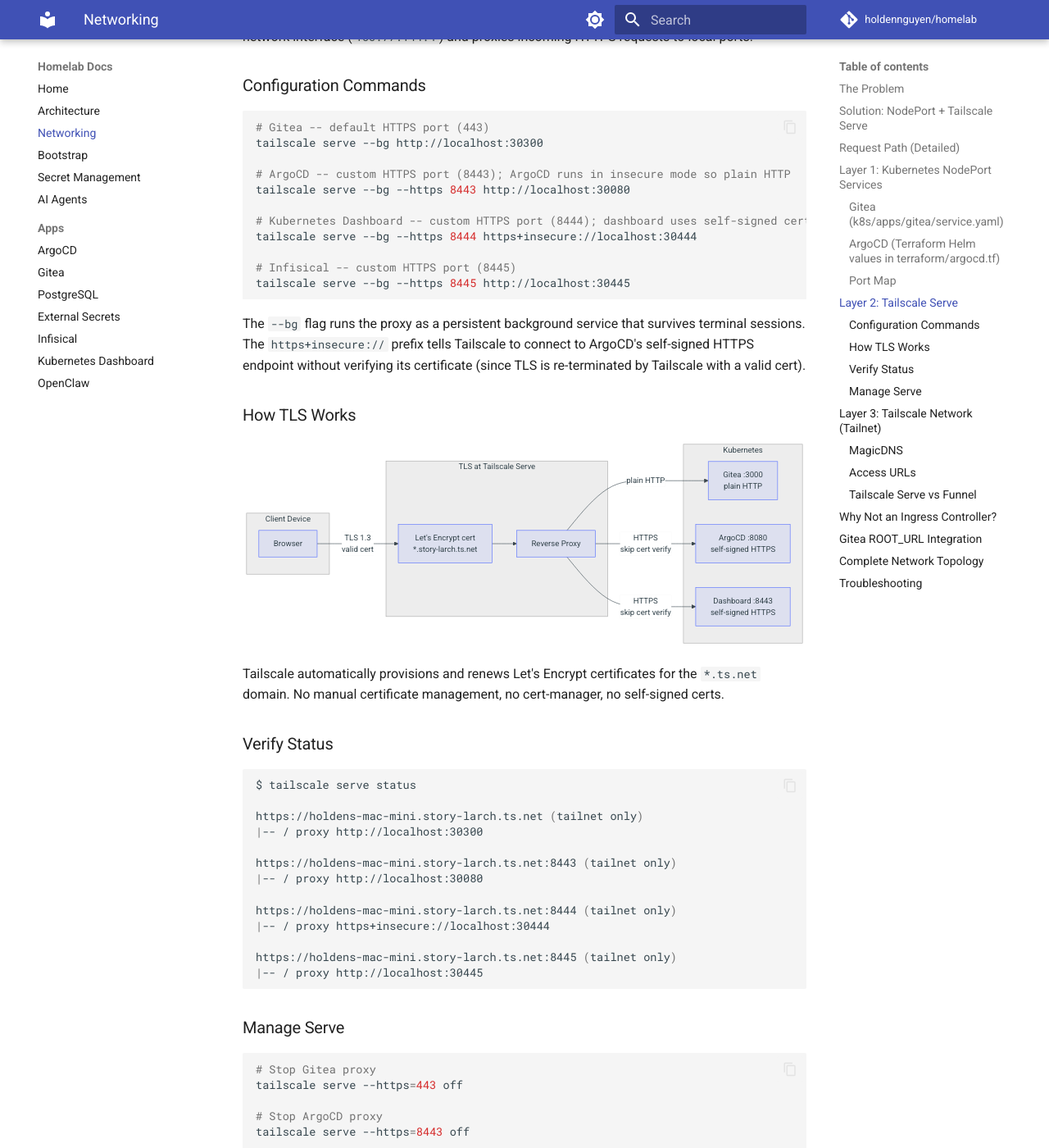
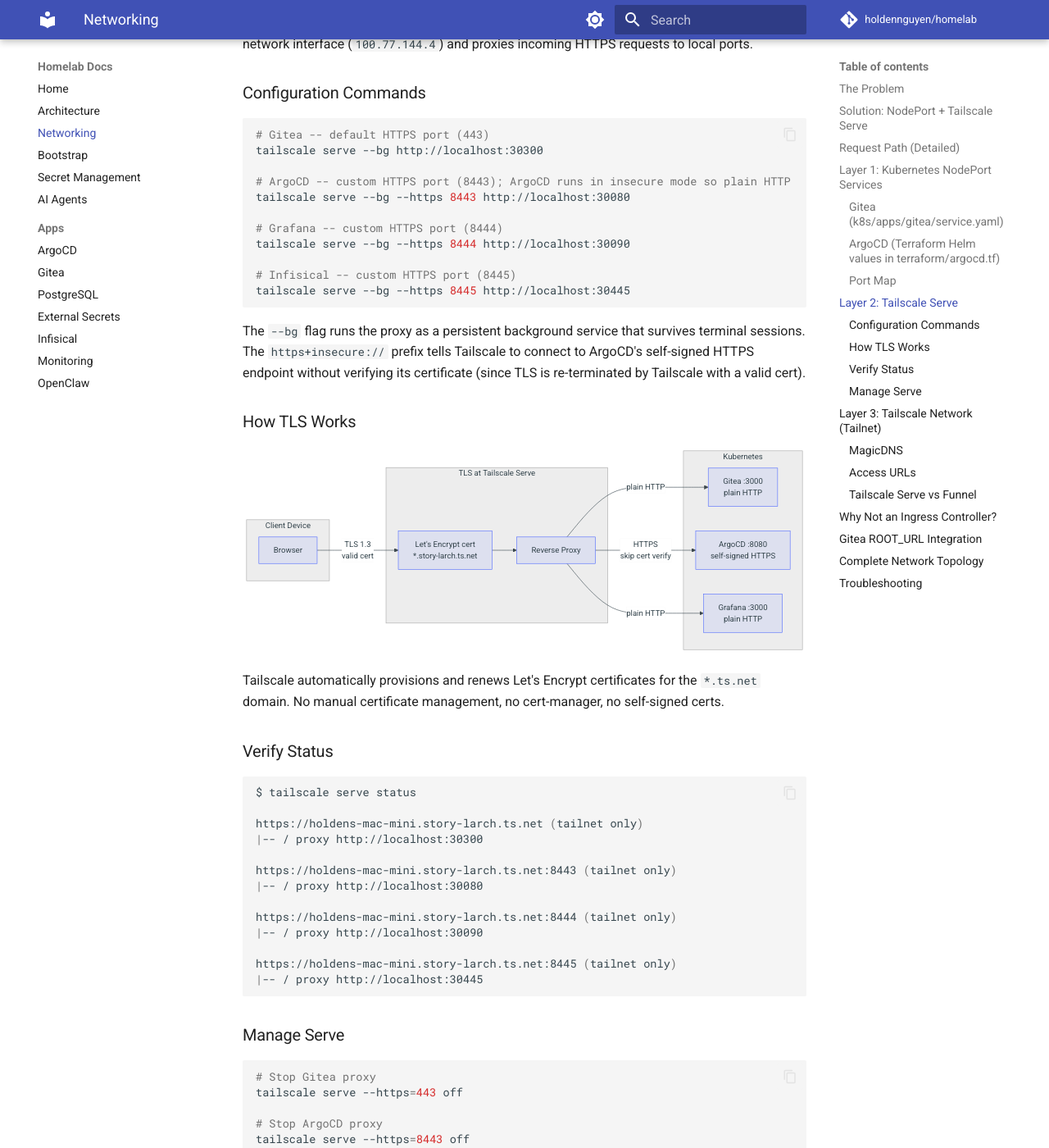
Before and after one commit to haingth77/homelab, an MkDocs documentation site: the page built from docs/networking.md, in a window 1280 px wide and 1400 px high, scrolled down 3067 px. Shown: the whole window at 82% size. Built offline with MkDocs 1.6.1 and Material for MkDocs 9.7.7, drawn with Linux system fonts in a browser that asks for light colours; comment, search, counter and statistics services are not loaded; some of the changed text lies outside the part shown.

Commit message:
docs: update all references from kubernetes-dashboard to monitoring
Replace all kubernetes-dashboard references with the new
kube-prometheus-stack (Grafana/Prometheus) across architecture,
networking, openclaw docs, mkdocs nav, and homelab-admin skill.

Co-authored-by: Cursor <cursoragent@cursor.com>

````diff
--- a/docs/networking.md
+++ b/docs/networking.md
@@ -39,8 +39,8 @@ flowchart TD
                 GiteaSvc["gitea\nNodePort 30300/30022"]
                 PgSvc["postgresql\nClusterIP 5432"]
             end
-            subgraph dashNs["kubernetes-dashboard namespace"]
-                DashSvc["kubernetes-dashboard\nNodePort 30444"]
+            subgraph monNs["monitoring namespace"]
+                GrafanaSvc["grafana\nNodePort 30090"]
             end
             subgraph infisicalNs["infisical namespace"]
                 InfisicalSvc["infisical\nNodePort 30445"]
@@ -49,7 +49,7 @@ flowchart TD
 
         TLS443 -- "http://localhost:30300" --> GiteaSvc
         TLS8443 -- "http://localhost:30080" --> ArgoCDSvc
-        TLS8444 -- "https+insecure://localhost:30444" --> DashSvc
+        TLS8444 -- "http://localhost:30090" --> GrafanaSvc
         TLS8445["HTTPS :8445\nauto Let's Encrypt cert"] -- "http://localhost:30445" --> InfisicalSvc
     end
 
@@ -129,7 +129,7 @@ Running in `--insecure` mode means ArgoCD terminates TLS at the Tailscale Serve
 | Gitea HTTP | 3000 | 30300 | `http://localhost:30300` |
 | Gitea SSH | 22 | 30022 | `ssh://localhost:30022` |
 | ArgoCD HTTP | 8080 | 30080 | `http://localhost:30080` |
-| K8s Dashboard | 8443 | 30444 | `https://localhost:30444` |
+| Grafana | 3000 | 30090 | `http://localhost:30090` |
 | Infisical | 8080 | 30445 | `http://localhost:30445` |
 | PostgreSQL (Gitea) | 5432 | — | ClusterIP only (no external access) |
 
@@ -146,8 +146,8 @@ tailscale serve --bg http://localhost:30300
 # ArgoCD -- custom HTTPS port (8443); ArgoCD runs in insecure mode so plain HTTP
 tailscale serve --bg --https 8443 http://localhost:30080
 
-# Kubernetes Dashboard -- custom HTTPS port (8444); dashboard uses self-signed cert
-tailscale serve --bg --https 8444 https+insecure://localhost:30444
+# Grafana -- custom HTTPS port (8444)
+tailscale serve --bg --https 8444 http://localhost:30090
 
 # Infisical -- custom HTTPS port (8445)
 tailscale serve --bg --https 8445 http://localhost:30445
@@ -171,14 +171,14 @@ flowchart LR
     subgraph k8s["Kubernetes"]
         Gitea["Gitea :3000\nplain HTTP"]
         ArgoCD["ArgoCD :8080\nself-signed HTTPS"]
-        Dashboard["Dashboard :8443\nself-signed HTTPS"]
+        Grafana["Grafana :3000\nplain HTTP"]
     end
 
     Browser -- "TLS 1.3\nvalid cert" --> Cert
     Cert --> Proxy
     Proxy -- "plain HTTP" --> Gitea
     Proxy -- "HTTPS\nskip cert verify" --> ArgoCD
-    Proxy -- "HTTPS\nskip cert verify" --> Dashboard
+    Proxy -- "plain HTTP" --> Grafana
 ```
 
 Tailscale automatically provisions and renews Let's Encrypt certificates for the `*.ts.net` domain. No manual certificate management, no cert-manager, no self-signed certs.
@@ -195,7 +195,7 @@ https://holdens-mac-mini.story-larch.ts.net:8443 (tailnet only)
 |-- / proxy http://localhost:30080
 
 https://holdens-mac-mini.story-larch.ts.net:8444 (tailnet only)
-|-- / proxy https+insecure://localhost:30444
+|-- / proxy http://localhost:30090
 
 https://holdens-mac-mini.story-larch.ts.net:8445 (tailnet only)
 |-- / proxy http://localhost:30445
@@ -210,7 +210,7 @@ tailscale serve --https=443 off
 # Stop ArgoCD proxy
 tailscale serve --https=8443 off
 
-# Stop Dashboard proxy
+# Stop Grafana proxy
 tailscale serve --https=8444 off
 
 # Reset all serve config
@@ -235,7 +235,7 @@ Tailscale's MagicDNS automatically resolves `<hostname>.story-larch.ts.net` to t
 |---------|-----|------|
 | Gitea | `https://holdens-mac-mini.story-larch.ts.net` | 443 (default) |
 | ArgoCD | `https://holdens-mac-mini.story-larch.ts.net:8443` | 8443 |
-| K8s Dashboard | `https://holdens-mac-mini.story-larch.ts.net:8444` | 8444 |
+| Grafana | `https://holdens-mac-mini.story-larch.ts.net:8444` | 8444 |
 | Infisical | `https://holdens-mac-mini.story-larch.ts.net:8445` | 8445 |
 
 ### Tailscale Serve vs Funnel
@@ -294,8 +294,8 @@ flowchart TD
                     PgSvc["postgresql :5432"]
                     PgPod["PostgreSQL"]
                 end
-                subgraph dash["kubernetes-dashboard ns"]
-                    DashSvc["kubernetes-dashboard\nNodePort 30444"]
+                subgraph monNs2["monitoring ns"]
+                    GrafanaSvc2["grafana\nNodePort 30090"]
                 end
                 subgraph infisical_ns["infisical ns"]
                     InfisicalSvc2["infisical\nNodePort 30445"]
@@ -304,7 +304,7 @@ flowchart TD
 
             TS -- "localhost:30300" --> GiteaSvc
             TS -- "localhost:30080" --> ArgoSvc
-            TS -- "localhost:30444" --> DashSvc
+            TS -- "localhost:30090" --> GrafanaSvc2
             TS -- "localhost:30445" --> InfisicalSvc2
             GiteaSvc --> GiteaPod
             GiteaPod --> PgSvc
--- a/mkdocs.yml
+++ b/mkdocs.yml
@@ -49,5 +49,5 @@ nav:
       - PostgreSQL: postgresql.md
       - External Secrets: external-secrets.md
       - Infisical: infisical.md
-      - Kubernetes Dashboard: kubernetes-dashboard.md
+      - Monitoring: monitoring.md
       - OpenClaw: openclaw.md
````
Also changed, not shown: other parts of docs/networking.md (+1 -1 lines), docs/architecture.md (+11 -9 lines), docs/kubernetes-dashboard.md (deleted, +0 -7 lines), docs/monitoring.md (added, +118 -0 lines), docs/openclaw.md (+1 -1 lines), skills/homelab-admin/SKILL.md (+3 -3 lines).
